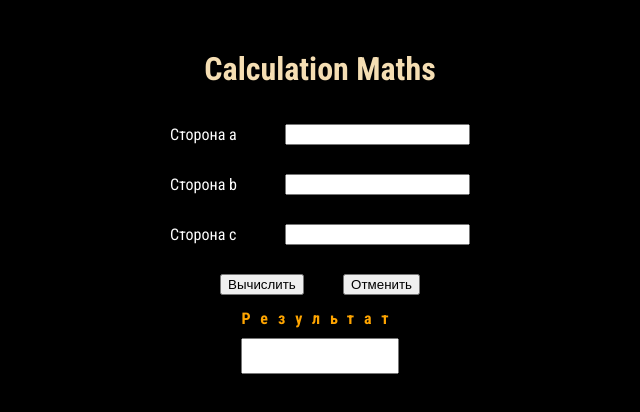
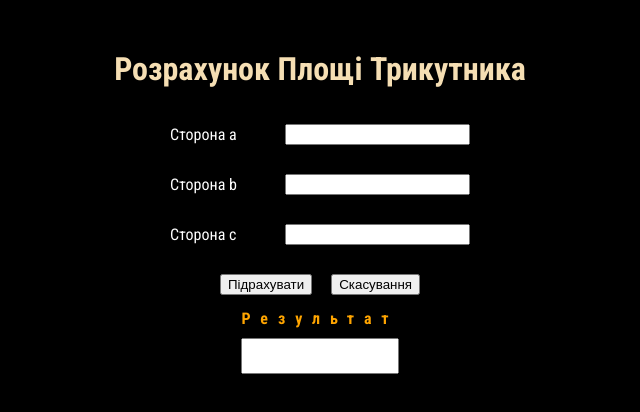
Before and after one commit to Antonio-DevOps/Calculation-Maths, a plain HTML site: page index.htm in a window 1280 px wide. Shown: the whole page, without its empty margins (320-960 px from the left). Drawn offline with Linux system fonts and the light colour scheme.

Commit message:
fix titles for buttons

```diff
--- a/index.htm
+++ b/index.htm
@@ -12,7 +12,7 @@
 </head>
 <body>
     <form class="titile-box" name="forma1">
-    <h1 class="titul1">Calculation Maths</h1>
+    <h1 class="titul1">Розрахунок Площі Трикутника</h1>
     </form>
     <form class="titile-box c" name="forma3">
         <div class="side">
@@ -28,8 +28,8 @@
             <input class="date-box_item slide mytext" type="number" size="8" maxlength="8" name="st3">
         </div>
         <div class="containerForBtn">
-            <div class="btn"><input type="button" value="Вычислить" onClick="areaOfTriangle(forma3);"></div>
-            <div class="btn"><input type="reset" value="Отменить"></div>
+            <div class="btn"><input type="button" value="Підрахувати" onClick="areaOfTriangle(forma3);"></div>
+            <div class="btn"><input type="reset" value="Скасування"></div>
         </div>
                 <div class="rezult">
                 <div class="titleRezult c">Результат</div>
```
